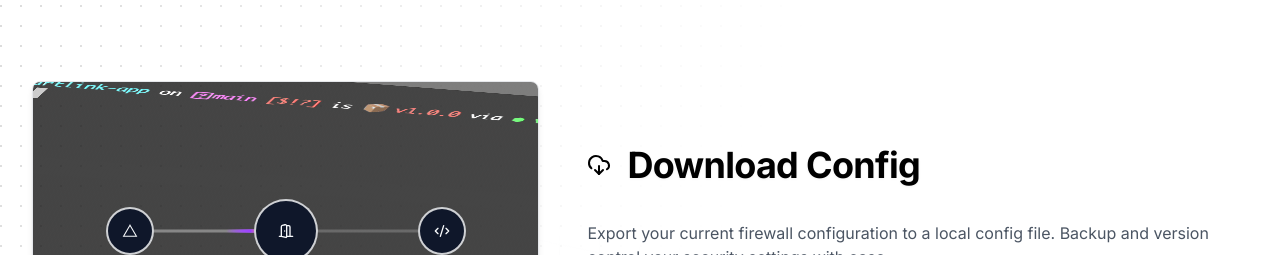
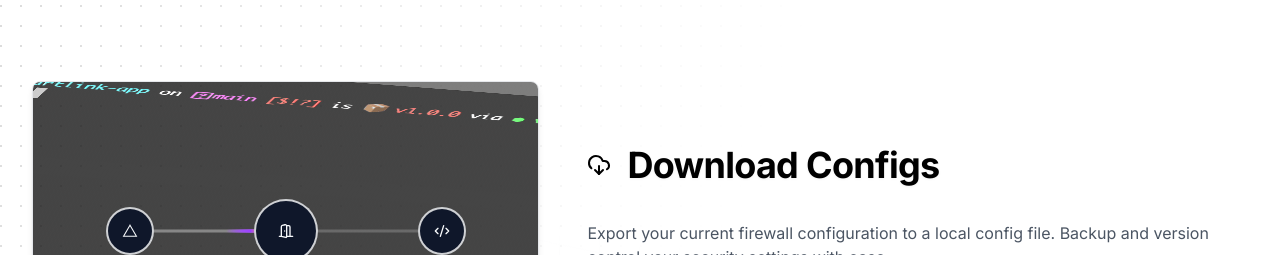
Before and after one commit to gfargo/vercel-doorman-www, a Next.js app: page / in a window 1280 px wide. Shown: the part 1300-1555 px from the top of the page. Built offline with nearby package versions, Linux system fonts and the light colour scheme; what tailwindcss-react-aria-components would draw is missing.

Commit message:
Update `FeatureSection` title
Change the `title` of `FeatureSection` from 'Download Config' to 'Download Configs' to better reflect the feature's ability to handle multiple configurations. This adjustment enhances clarity for users looking to export and manage their firewall settings efficiently.

```diff
--- a/app/page.tsx
+++ b/app/page.tsx
@@ -134,7 +134,7 @@ export default function Home() {
               ]}
             />
             <FeatureSection
-              title="Download Config"
+              title="Download Configs"
               direction="right"
               description="Export your current firewall configuration to a local config file. Backup and version control your security settings with ease."
               icon={<DownloadCloudIcon className="w-6 h-6" />}
```
